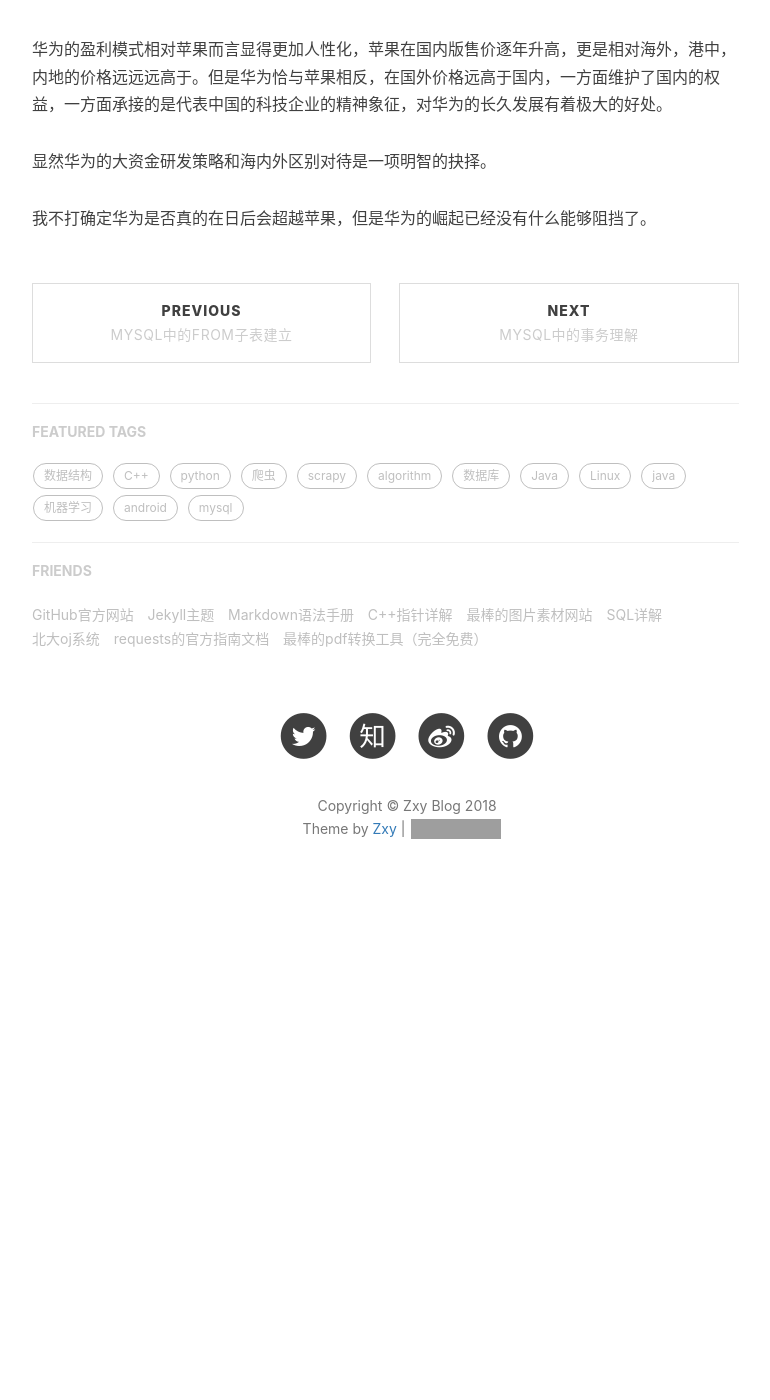
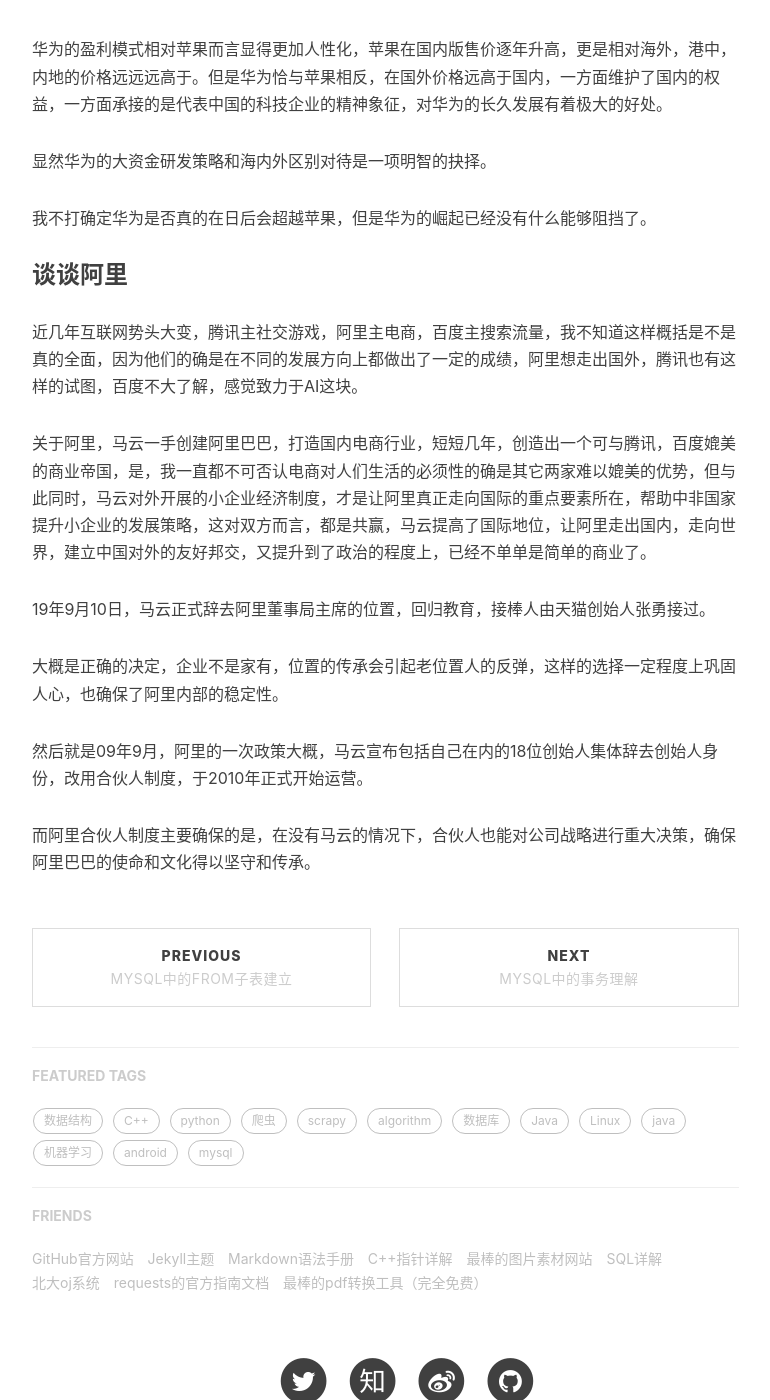
Before and after one commit to HNU-Microsoft-Douzi/HNU-Microsoft-Douzi.github.io, a Jekyll site: the page built from _posts/2018-11-09-科技市场前景分析.markdown, in a window 1280 px wide and 1400 px high, scrolled down 1056 px. Shown: the whole window, without its empty margins (233-1003 px from the left). Built offline with Jekyll 4.4.1, drawn with Linux system fonts in a browser that asks for light colours; nearby versions of some CDN libraries; comment, search, counter and statistics services are not loaded; before the commit the page ends 1989 px from its top, so only the background shows below that; grey boxes are pictures that could not be loaded.

Commit message:
科技市场前景分析的补充

```diff
--- a/_posts/2018-11-09-科技市场前景分析.markdown
+++ b/_posts/2018-11-09-科技市场前景分析.markdown
@@ -30,3 +30,17 @@
 显然华为的大资金研发策略和海内外区别对待是一项明智的抉择。
 
 我不打确定华为是否真的在日后会超越苹果，但是华为的崛起已经没有什么能够阻挡了。
+
+### 谈谈阿里
+
+近几年互联网势头大变，腾讯主社交游戏，阿里主电商，百度主搜索流量，我不知道这样概括是不是真的全面，因为他们的确是在不同的发展方向上都做出了一定的成绩，阿里想走出国外，腾讯也有这样的试图，百度不大了解，感觉致力于AI这块。
+
+关于阿里，马云一手创建阿里巴巴，打造国内电商行业，短短几年，创造出一个可与腾讯，百度媲美的商业帝国，是，我一直都不可否认电商对人们生活的必须性的确是其它两家难以媲美的优势，但与此同时，马云对外开展的小企业经济制度，才是让阿里真正走向国际的重点要素所在，帮助中非国家提升小企业的发展策略，这对双方而言，都是共赢，马云提高了国际地位，让阿里走出国内，走向世界，建立中国对外的友好邦交，又提升到了政治的程度上，已经不单单是简单的商业了。
+
+19年9月10日，马云正式辞去阿里董事局主席的位置，回归教育，接棒人由天猫创始人张勇接过。
+
+大概是正确的决定，企业不是家有，位置的传承会引起老位置人的反弹，这样的选择一定程度上巩固人心，也确保了阿里内部的稳定性。
+
+然后就是09年9月，阿里的一次政策大概，马云宣布包括自己在内的18位创始人集体辞去创始人身份，改用合伙人制度，于2010年正式开始运营。
+
+而阿里合伙人制度主要确保的是，在没有马云的情况下，合伙人也能对公司战略进行重大决策，确保阿里巴巴的使命和文化得以坚守和传承。
```
